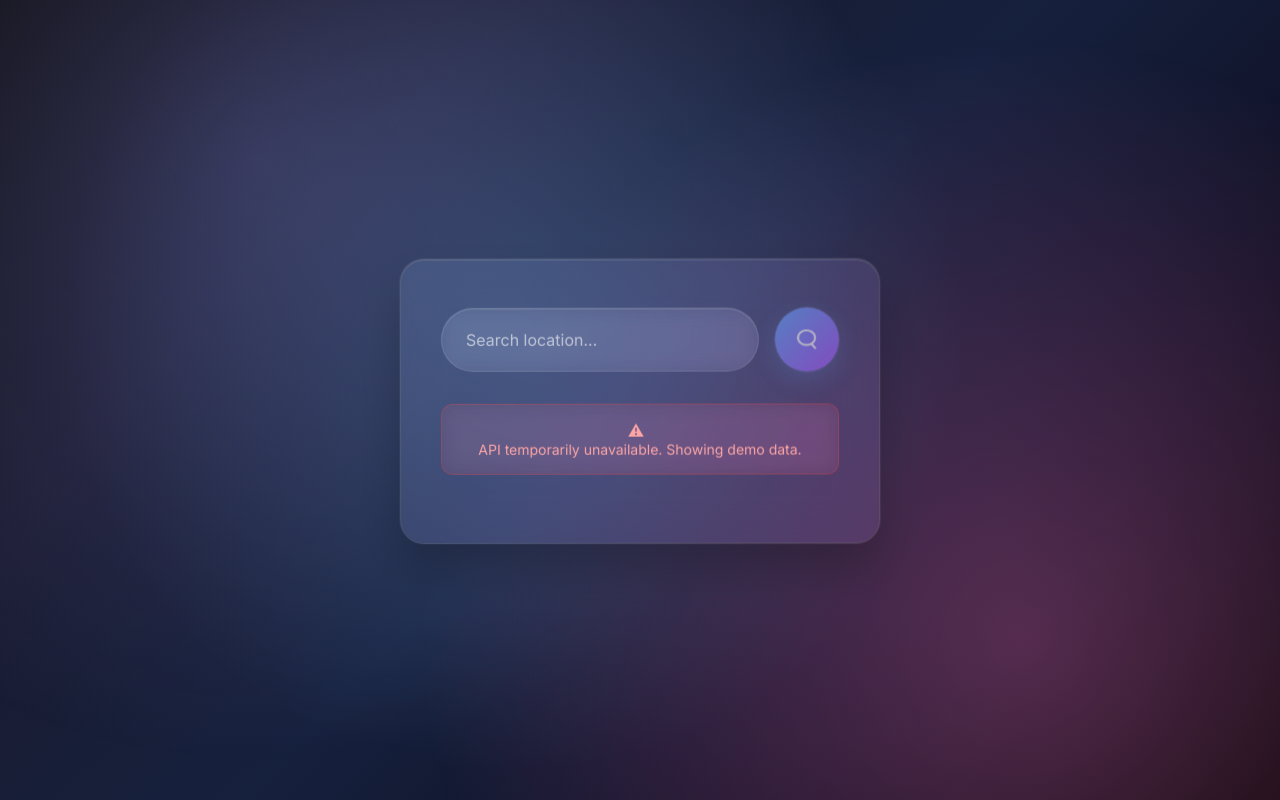
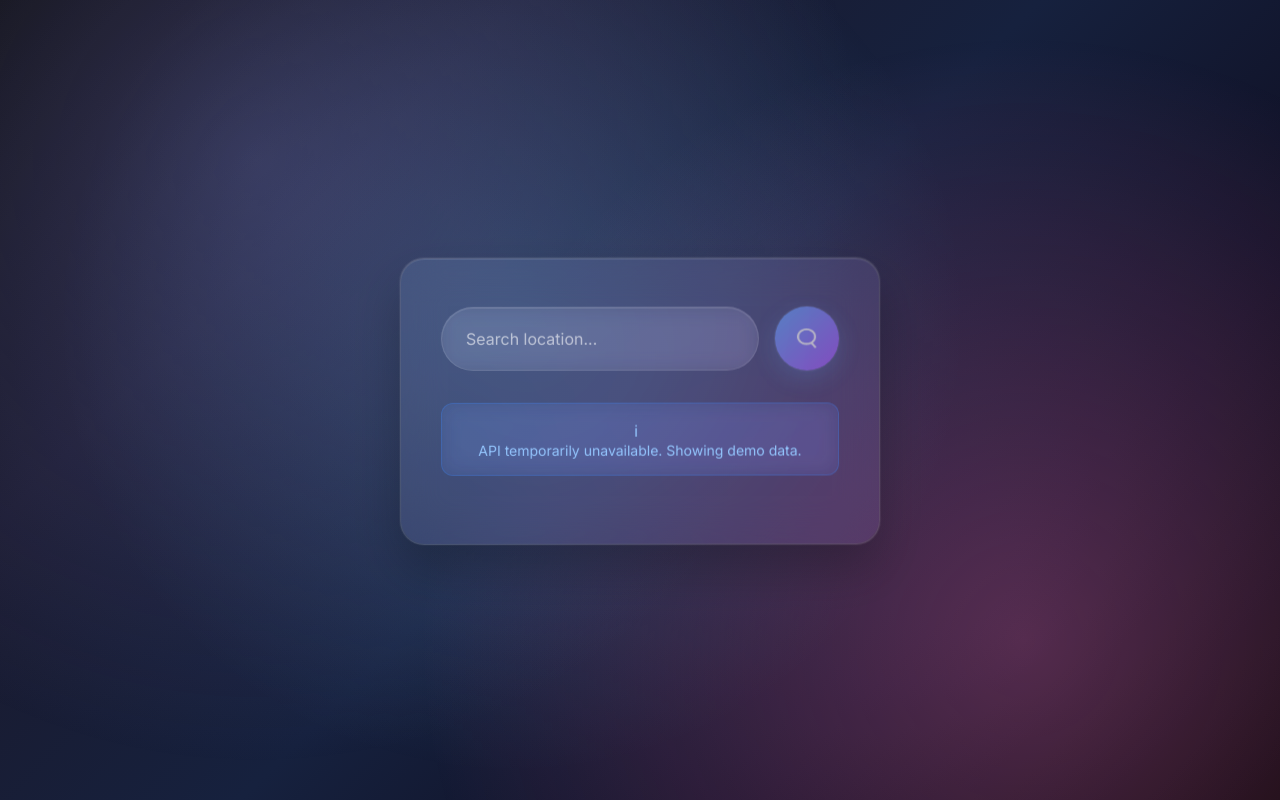
Before and after one commit to kidusmw/Weather-app, a React (Create React App) app: page / in a window 1280 px wide. Built offline with nearby package versions, Linux system fonts and the light colour scheme; no server answers; the HTML template or start-up script is replaced by a standard one.

Commit message:
Add demo notice styling
cgen-d0ce1eaa0cf04e2aa37a76163bdfaeb8

```diff
--- a/src/App.css
+++ b/src/App.css
@@ -314,6 +314,16 @@
   font-size: 16px;
 }
 
+.error.demo-notice {
+  background: rgba(59, 130, 246, 0.1);
+  border: 1px solid rgba(59, 130, 246, 0.3);
+  color: #93c5fd;
+}
+
+.error.demo-notice::before {
+  content: 'ℹ';
+}
+
 @keyframes errorSlide {
   from {
     opacity: 0;
```
